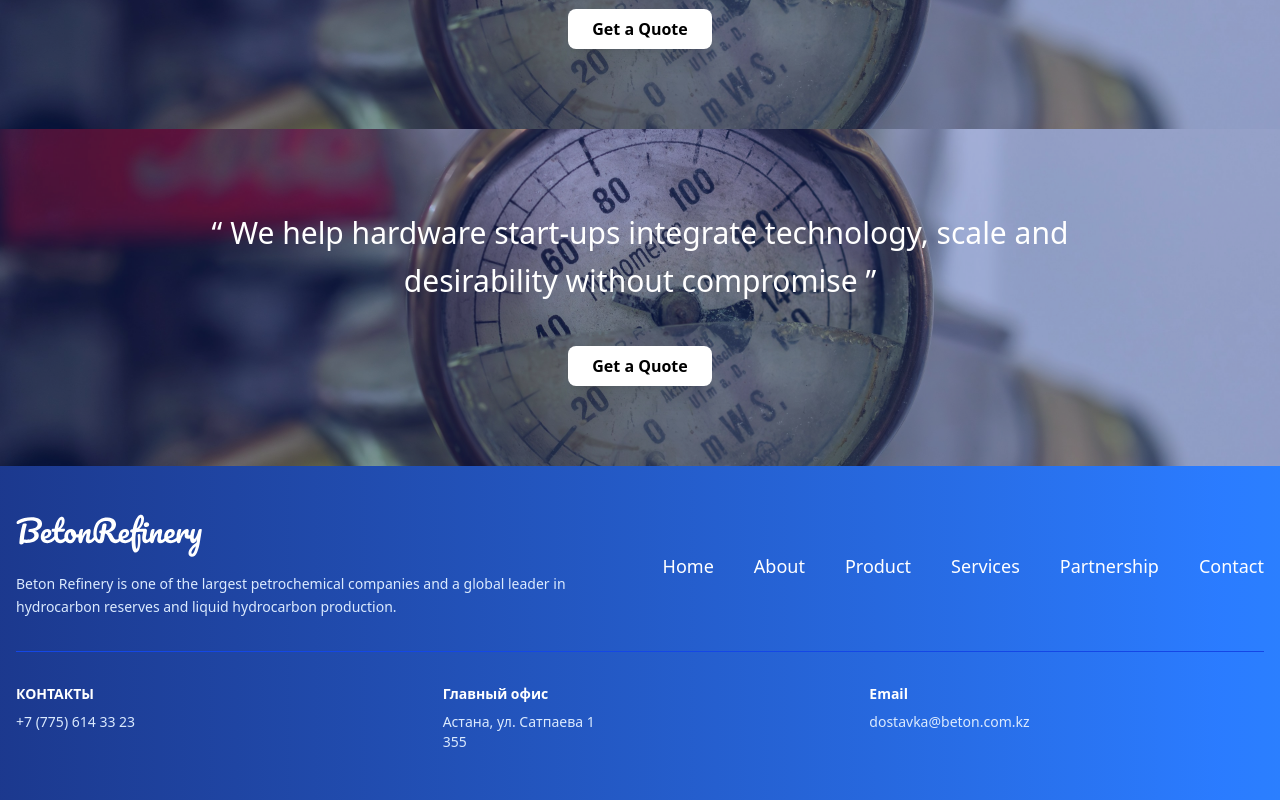
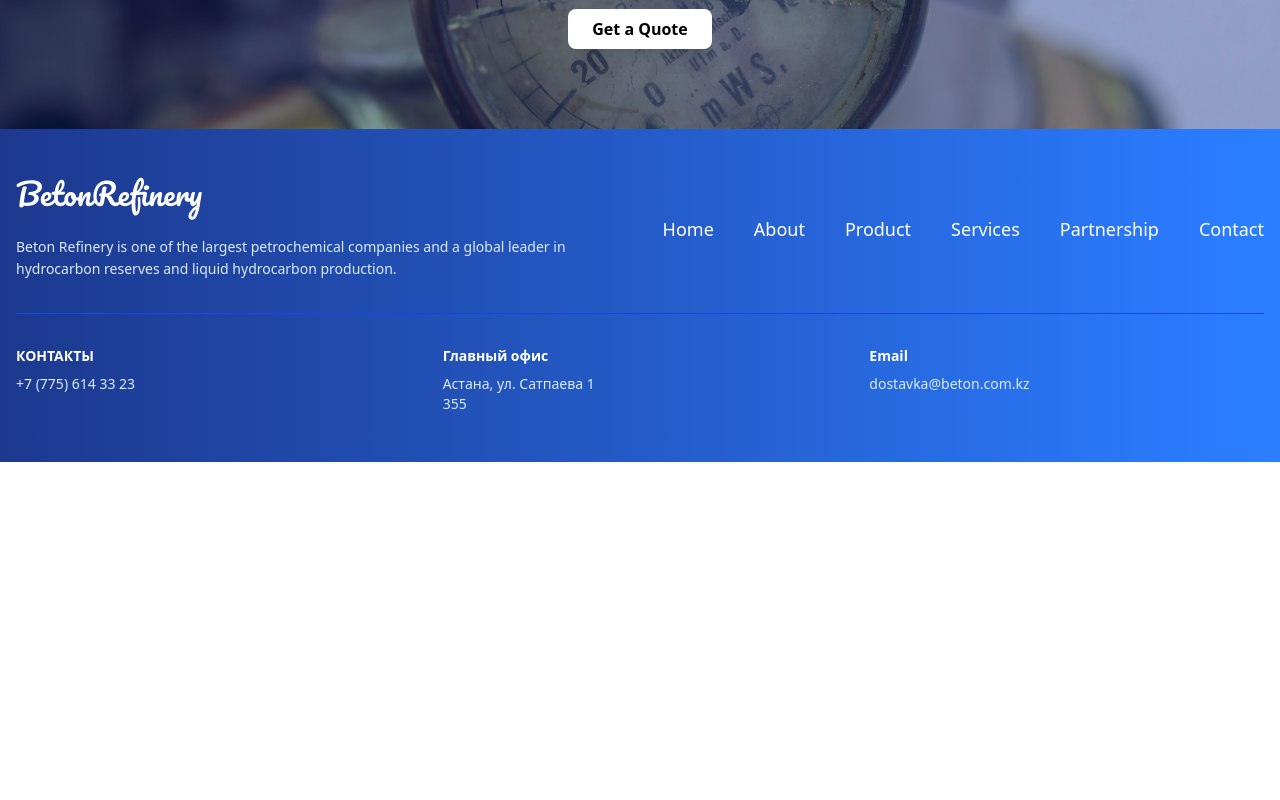
Before and after one commit to BlacAc3/beton-refinery, a React (Vite) app: page / in a window 1280 px wide. Shown: the part 4900-5700 px from the top of the page. After the commit the page ends 5362 px from the top, so only its background shows below. Built offline with nearby package versions, Linux system fonts and the light colour scheme.

Commit message:
complete pages 80%

```diff
--- a/src/pages/Home.jsx
+++ b/src/pages/Home.jsx
@@ -363,34 +363,6 @@ function Home() {
           </motion.div>
         </div>
       </section>
-      <section className="bg-[url('assets/images/clock.jpg')] bg-cover bg-center">
-        <div className="bg-blue-800/30 py-20">
-          <motion.div
-            className="mx-auto max-w-4xl flex flex-col items-center justify-center text-white text-center px-4"
-            initial="hidden"
-            whileInView="visible"
-            viewport={{ once: true, amount: 0.5 }}
-            variants={heroContentVariants}
-          >
-            <motion.p
-              className="text-lg md:text-3xl mb-10 leading-relaxed"
-              variants={heroItemVariants}
-            >
-              “ We help hardware start-ups integrate technology, scale and
-              desirability without compromise ”
-            </motion.p>
-            <motion.button
-              className="px-6 py-2 bg-white rounded-lg text-black font-semibold shadow-xl"
-              variants={heroItemVariants}
-              whileHover={{ scale: 1.05, backgroundColor: "#E0E0E0" }}
-              whileTap={{ scale: 0.95 }}
-              transition={{ type: "spring", stiffness: 400, damping: 10 }}
-            >
-              Get a Quote
-            </motion.button>
-          </motion.div>
-        </div>
-      </section>
     </>
   );
 }
```
